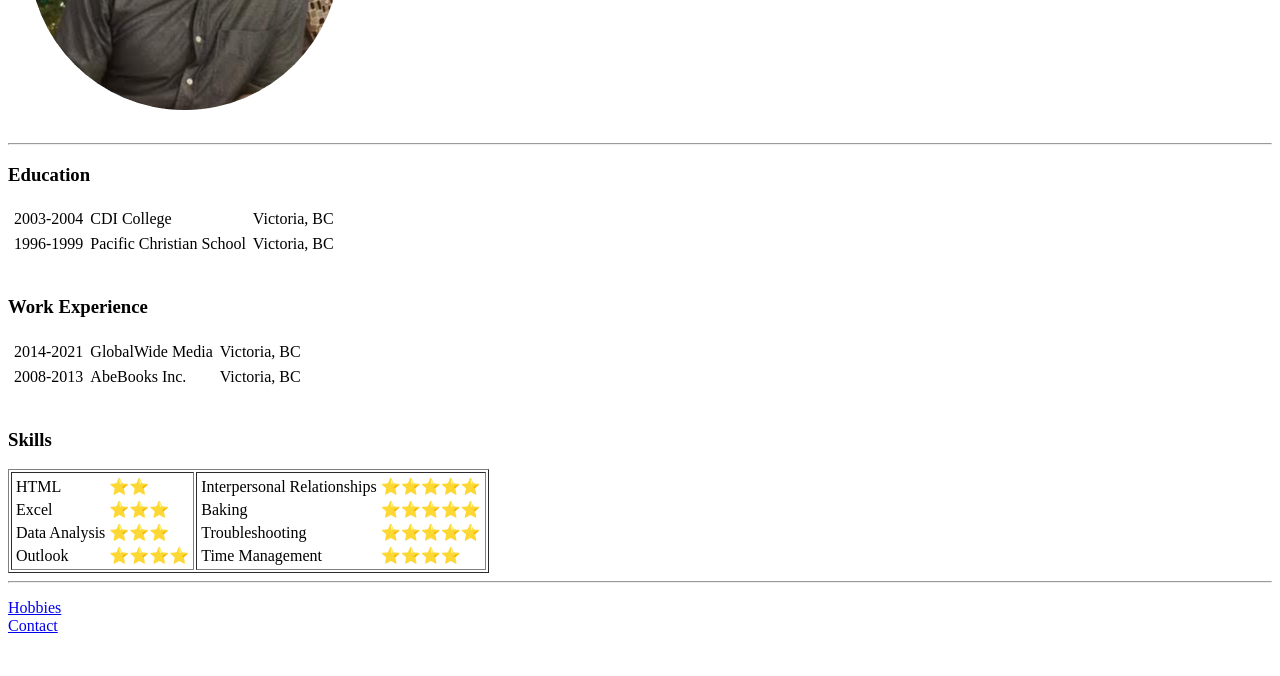
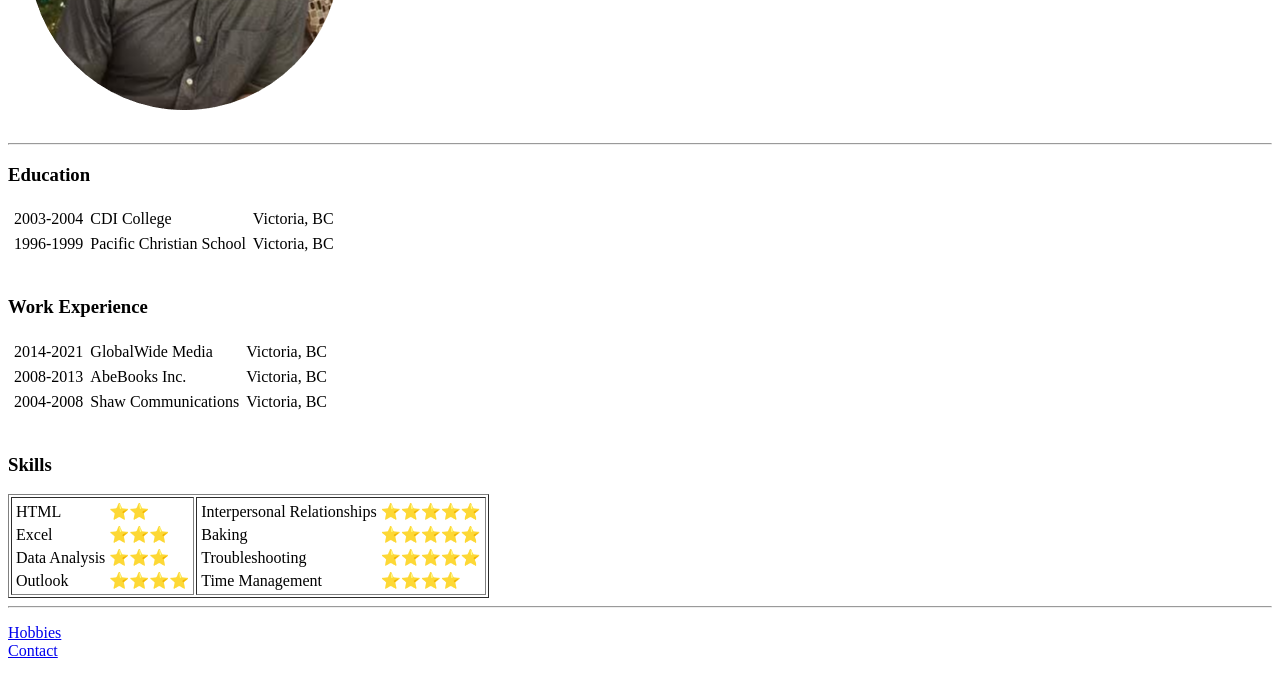
Before and after one commit to Nasroodin/CV, a plain HTML site: page index.html in a window 1280 px wide. Shown: the part 230-906 px from the top of the page. Before the commit the page ends 881 px from the top, so only its background shows below. Drawn offline with Linux system fonts and the light colour scheme.

Commit message:
Updated Index page
Updated to include Shaw in Work Experience

```diff
--- a/index.html
+++ b/index.html
@@ -58,6 +58,11 @@
     <tr>
       <td>2008-2013</td>
       <td>AbeBooks Inc.</td>
+      <td>Victoria, BC</td>
+    </tr>
+    <tr>
+      <td>2004-2008</td>
+      <td>Shaw Communications</td>
       <td>Victoria, BC</td>
     </tr>
 </table>
```
